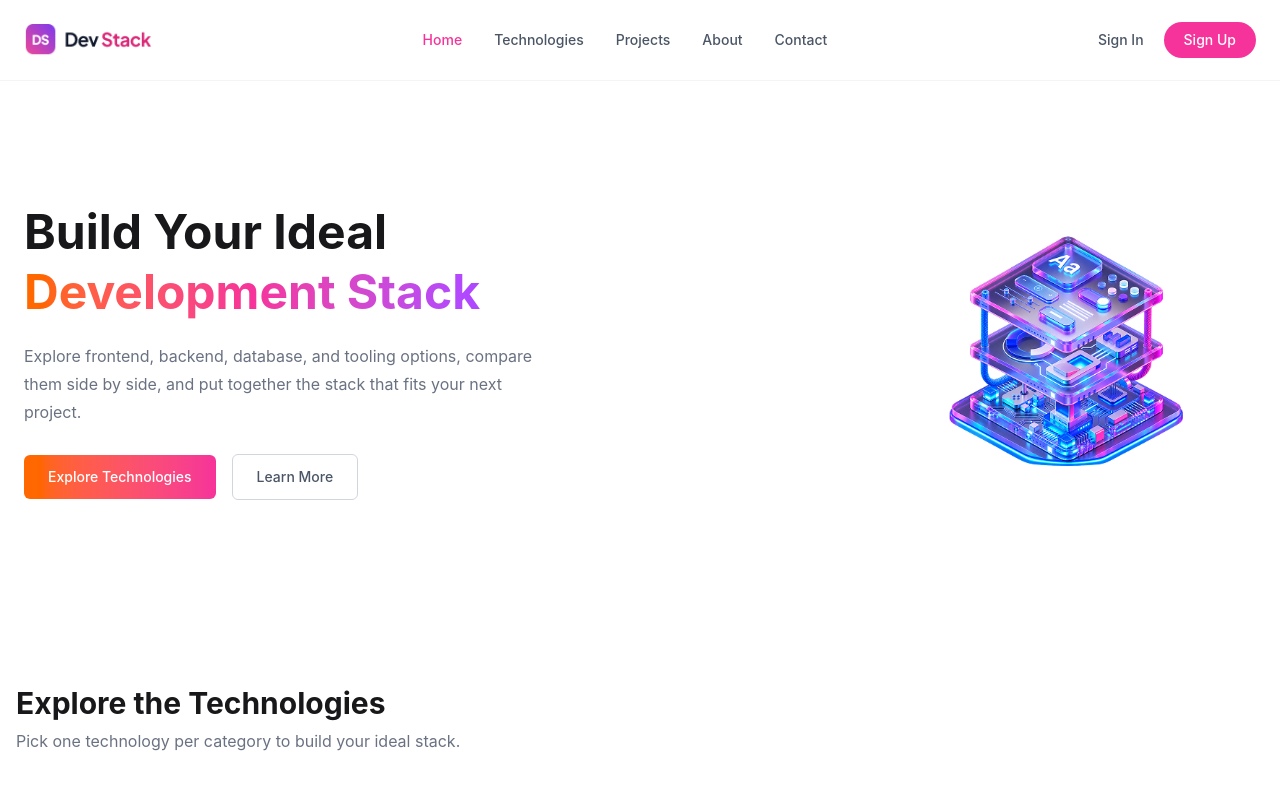
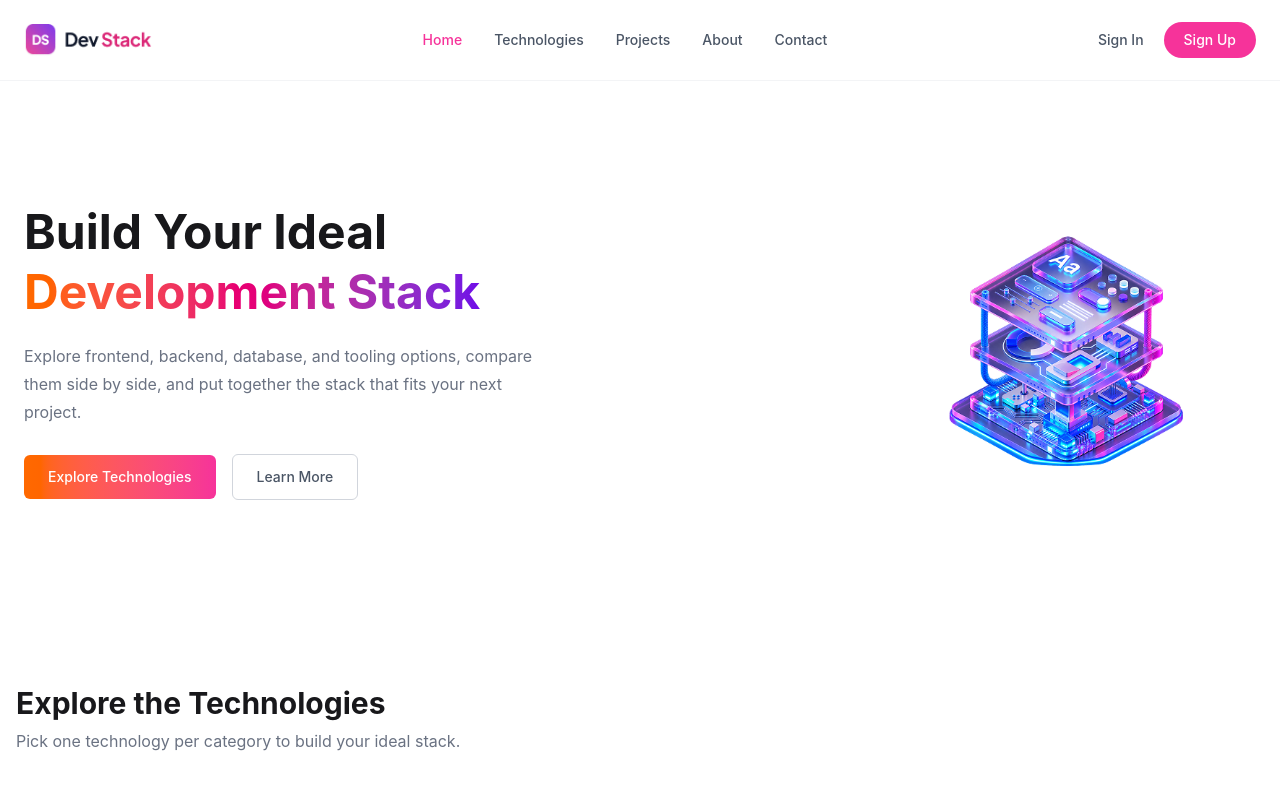
Before and after one commit to Hanjala13/dev-stack, a React (Vite) app: page / in a window 1280 px wide. Shown: the top 785 px of the page. Built offline with nearby package versions, Linux system fonts and the light colour scheme.

Commit message:
Complete project

```diff
--- a/index.html
+++ b/index.html
@@ -4,7 +4,7 @@
     <meta charset="UTF-8" />
     <link rel="icon" type="image/svg+xml" href="/favicon.svg" />
     <meta name="viewport" content="width=device-width, initial-scale=1.0" />
-    <title>dev-stack</title>
+    <title>Dev Stack</title>
   </head>
   <body>
     <div id="root"></div>
--- a/src/components/Banner.tsx
+++ b/src/components/Banner.tsx
@@ -10,7 +10,7 @@ const Banner = () => {
                     <h1 className="text-5xl font-bold leading-tight">
                         Build Your Ideal
                         <br />
-                        <span className="bg-linear-to-r from-orange-500 via-pink-500 to-purple-500 bg-clip-text text-transparent">Development Stack</span>
+                        <span className="bg-linear-to-r from-orange-500 via-pink-600 to-violet-700 bg-clip-text text-transparent">Development Stack</span>
                     </h1>
 
                     <p className="mt-5 max-w-lg text-base leading-7 text-gray-500">
```
Also changed, not shown: 1 other file (tests, documents, lock files or other folders).
